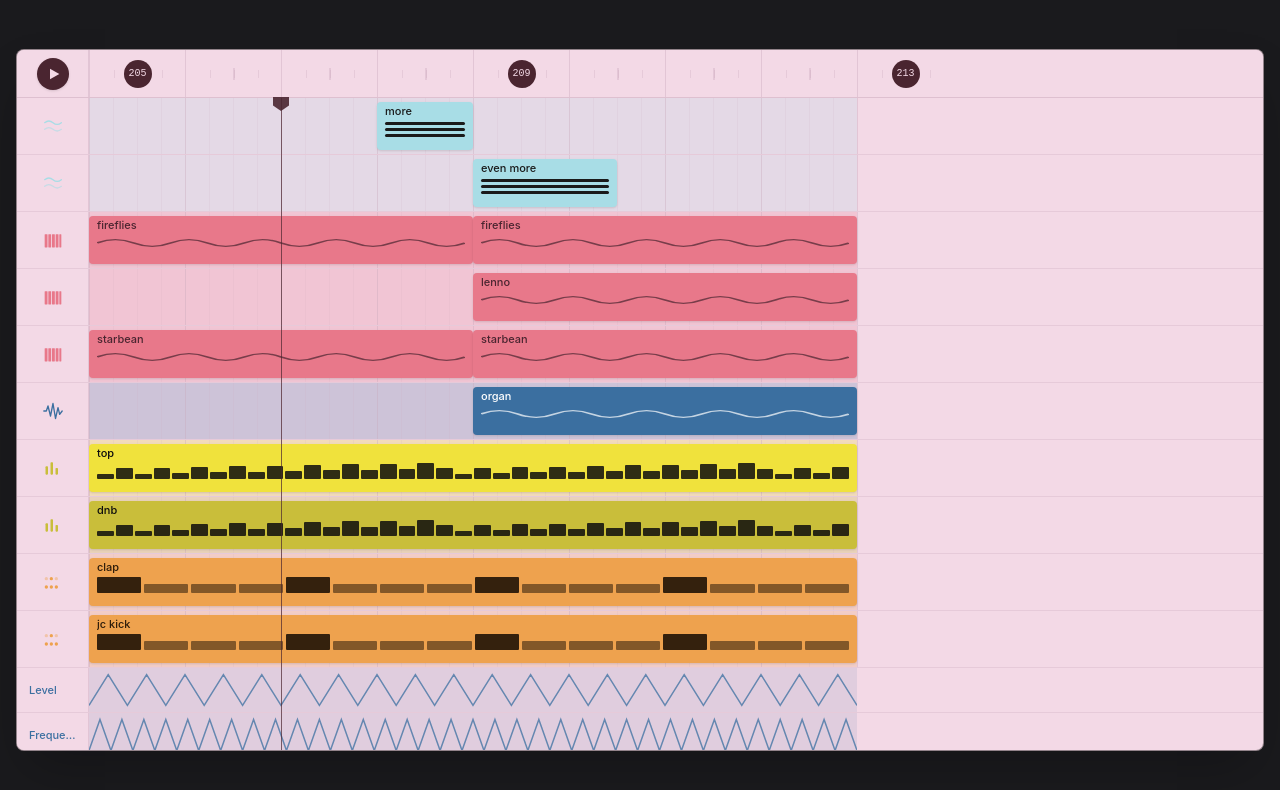
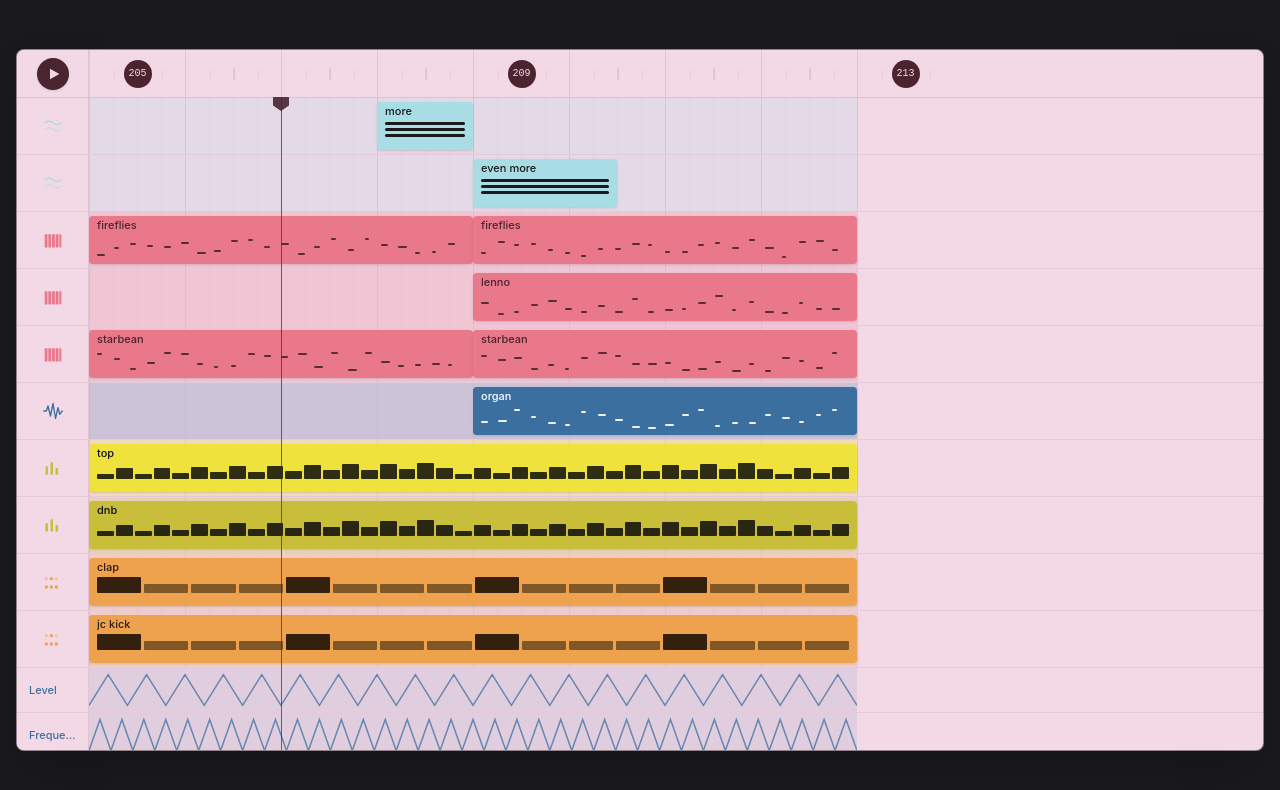
Before and after one commit to xe986232-ai/flatdaw, a React (Vite) app: page / in a window 1280 px wide. Shown: the top 790 px of the page. Built offline with nearby package versions, Linux system fonts and the light colour scheme.

Commit message:
Replace melodic wave pattern with scattered piano-roll note dashes, matching reference clip content style

```diff
--- a/src/components/ClipBlock.tsx
+++ b/src/components/ClipBlock.tsx
@@ -18,17 +18,34 @@ const inkByKind: Record<TrackKind, string> = {
   accent: 'text-white',
 }
 
-function Pattern({ pattern }: { pattern: Clip['pattern'] }) {
-  if (pattern === 'wave') {
+function seeded(i: number, salt: number) {
+  const x = Math.sin(i * 12.9898 + salt * 78.233) * 43758.5453
+  return x - Math.floor(x)
+}
+
+function Pattern({ pattern, seed = 0 }: { pattern: Clip['pattern']; seed?: number }) {
+  if (pattern === 'notes') {
+    const count = 22
     return (
-      <svg viewBox="0 0 200 24" preserveAspectRatio="none" className="h-4 w-full opacity-70">
-        <path
-          d="M0 12 Q10 2 20 12 T40 12 T60 12 T80 12 T100 12 T120 12 T140 12 T160 12 T180 12 T200 12"
-          fill="none"
-          stroke="currentColor"
-          strokeWidth="2"
-        />
-      </svg>
+      <div className="relative h-full w-full opacity-90">
+        {Array.from({ length: count }).map((_, i) => {
+          const top = 10 + seeded(i, seed) * 75
+          const w = 4 + seeded(i, seed + 1) * 5
+          return (
+            <span
+              key={i}
+              className="absolute rounded-[1px]"
+              style={{
+                left: `${(i / count) * 100}%`,
+                top: `${top}%`,
+                width: `${w}px`,
+                height: '2px',
+                backgroundColor: 'currentColor',
+              }}
+            />
+          )
+        })}
+      </div>
     )
   }
   if (pattern === 'steps') {
@@ -80,16 +97,19 @@ function Pattern({ pattern }: { pattern: Clip['pattern'] }) {
 export function ClipBlock({ clip, kind, barWidth }: { clip: Clip; kind: TrackKind; barWidth: number }) {
   const left = (clip.startBar - 205) * barWidth
   const width = clip.lengthBars * barWidth
+  const seed = clip.id.split('').reduce((acc, c) => acc + c.charCodeAt(0), 0)
 
   return (
     <div
-      className={`absolute top-1 bottom-1 rounded-sm px-2 py-1 ${fillByKind[kind]} ${inkByKind[kind]} shadow-sm`}
+      className={`absolute top-1 bottom-1 flex flex-col overflow-hidden rounded-sm px-2 py-1 ${fillByKind[kind]} ${inkByKind[kind]} shadow-sm`}
       style={{ left, width }}
     >
       {clip.label && (
-        <span className="block truncate text-[11px] font-medium leading-none mb-1">{clip.label}</span>
+        <span className="block shrink-0 truncate text-[11px] font-medium leading-none mb-1">{clip.label}</span>
       )}
-      <Pattern pattern={clip.pattern} />
+      <div className="min-h-0 flex-1">
+        <Pattern pattern={clip.pattern} seed={seed} />
+      </div>
     </div>
   )
 }
--- a/src/tracks.ts
+++ b/src/tracks.ts
@@ -5,7 +5,7 @@ export interface Clip {
   label: string
   startBar: number // in bars, relative to timeline start
   lengthBars: number
-  pattern?: 'wave' | 'steps' | 'scribble' | 'dense'
+  pattern?: 'notes' | 'steps' | 'scribble' | 'dense'
 }
 
 export interface Track {
@@ -37,30 +37,30 @@ export const tracks: Track[] = [
     name: 'fireflies',
     kind: 'melodic',
     clips: [
-      { id: 'fireflies-1', label: 'fireflies', startBar: 205, lengthBars: 4, pattern: 'wave' },
-      { id: 'fireflies-2', label: 'fireflies', startBar: 209, lengthBars: 4, pattern: 'wave' },
+      { id: 'fireflies-1', label: 'fireflies', startBar: 205, lengthBars: 4, pattern: 'notes' },
+      { id: 'fireflies-2', label: 'fireflies', startBar: 209, lengthBars: 4, pattern: 'notes' },
     ],
   },
   {
     id: 'lenno',
     name: 'lenno',
     kind: 'melodic',
-    clips: [{ id: 'lenno-1', label: 'lenno', startBar: 209, lengthBars: 4, pattern: 'wave' }],
+    clips: [{ id: 'lenno-1', label: 'lenno', startBar: 209, lengthBars: 4, pattern: 'notes' }],
   },
   {
     id: 'starbean',
     name: 'starbean',
     kind: 'melodic',
     clips: [
-      { id: 'starbean-1', label: 'starbean', startBar: 205, lengthBars: 4, pattern: 'wave' },
-      { id: 'starbean-2', label: 'starbean', startBar: 209, lengthBars: 4, pattern: 'wave' },
+      { id: 'starbean-1', label: 'starbean', startBar: 205, lengthBars: 4, pattern: 'notes' },
+      { id: 'starbean-2', label: 'starbean', startBar: 209, lengthBars: 4, pattern: 'notes' },
     ],
   },
   {
     id: 'organ',
     name: 'organ',
     kind: 'accent',
-    clips: [{ id: 'organ-1', label: 'organ', startBar: 209, lengthBars: 4, pattern: 'wave' }],
+    clips: [{ id: 'organ-1', label: 'organ', startBar: 209, lengthBars: 4, pattern: 'notes' }],
   },
   {
     id: 'top',
```
